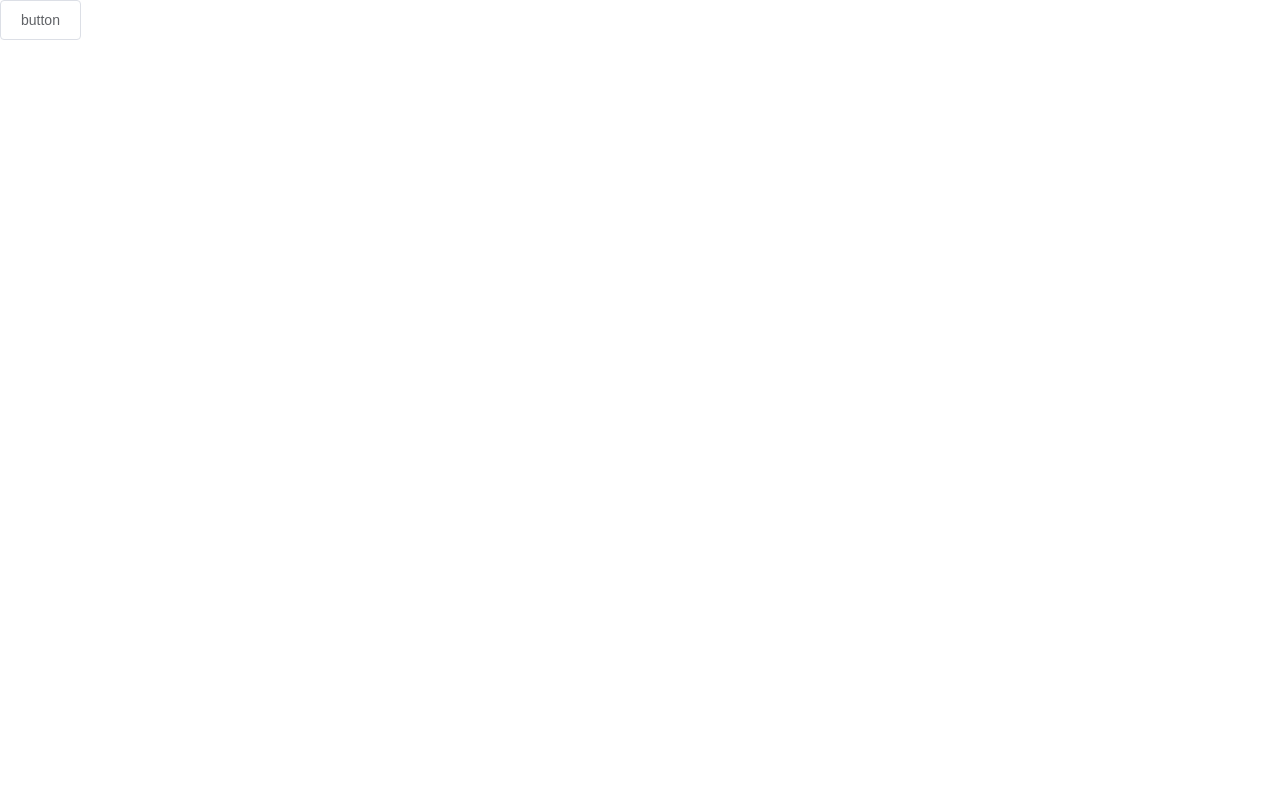
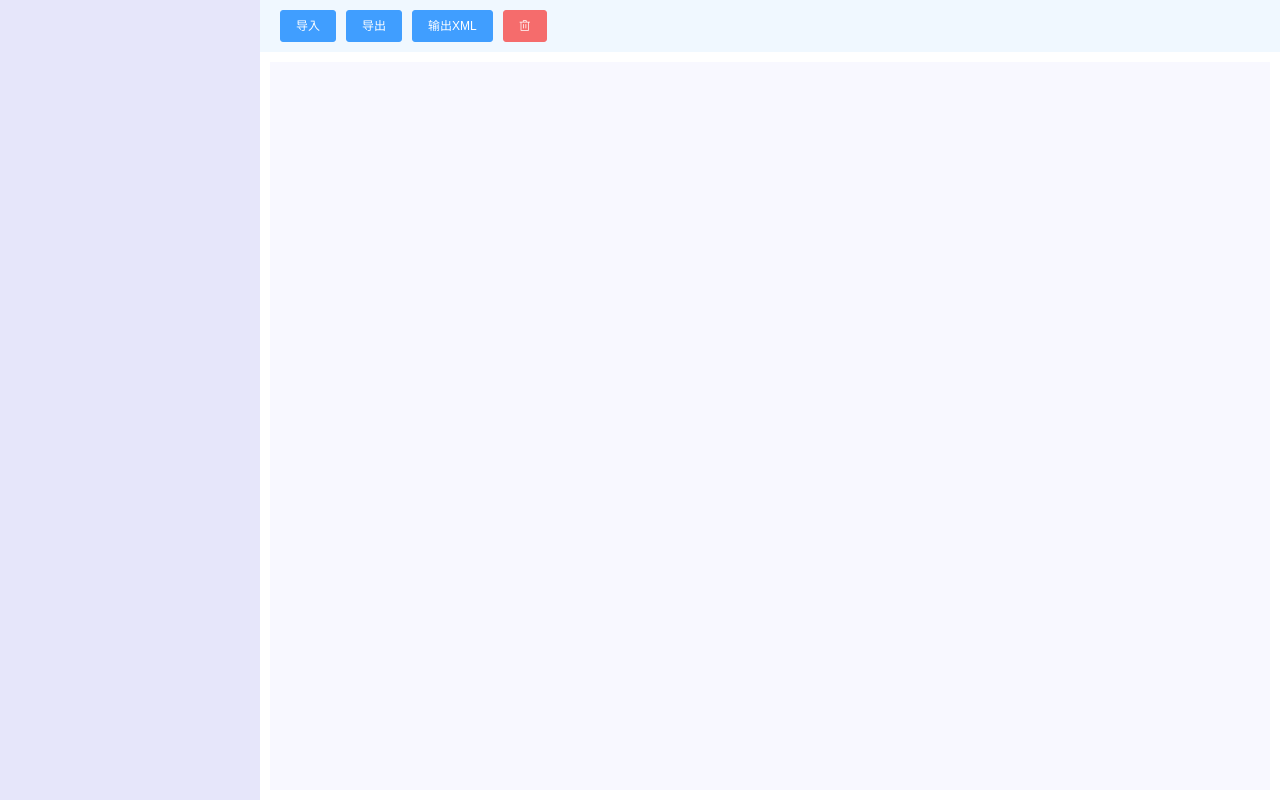
Before and after one commit to ilexwg/mxGraph-Vue, a Vue app: page / in a window 1280 px wide. Built offline with nearby package versions, Linux system fonts and the light colour scheme.

Commit message:
feat: add GraphEditor page
add GraphEditor page component,
and put basic layout and style in it

```diff
--- a/src/App.vue
+++ b/src/App.vue
@@ -1,12 +1,17 @@
 <template>
   <div id="app">
-    <el-button>button</el-button>
+    <graph-editor></graph-editor>
   </div>
 </template>
 
 <script>
+import GraphEditor from './view/GraphEditor'
+
 export default {
-  name: 'App'
+  name: 'App',
+  components: {
+    GraphEditor
+  }
 }
 </script>
 
--- /dev/null
+++ b/src/view/GraphEditor.vue
@@ -0,0 +1,60 @@
+<template>
+  <div class="editor-wrapper">
+    <div class="editor">
+      <div class="editor-tool-bar">
+        <el-button type="primary" size="small">导入</el-button>
+        <el-button type="primary" size="small">导出</el-button>
+        <el-button type="primary" size="small">输出XML</el-button>
+        <el-button type="danger" icon="el-icon-delete" size="small"></el-button>
+      </div>
+      <div class="editor-container">
+        <div class="editor-content"></div>
+      </div>
+    </div>
+    <aside class="menu">
+
+    </aside>
+  </div>
+</template>
+
+<script>
+export default {
+  name: 'GraphEditor'
+};
+</script>
+
+<style lang="less" scoped>
+.editor-wrapper {
+  display: flex;
+  width: 100vw;
+  height: 100vh;
+  background-color: #ccc;
+  .editor {
+    display: flex;
+    flex-direction: column;
+    flex: 1;
+    background-color: #f1f1f1;
+    .editor-tool-bar {
+      padding: 10px 20px;
+      background-color: aliceblue;
+    }
+    .editor-container {
+      flex: 1;
+      width: 100%;
+      padding: 10px;
+      background-color: #fff;
+      .editor-content {
+        width: 100%;
+        height: 100%;
+        background-color: ghostwhite;
+      }
+    }
+  }
+  .menu {
+    width: 260px;
+    flex: 0 0 260px;
+    order: -1;
+    background-color: lavender;
+  }
+}
+</style>
```
